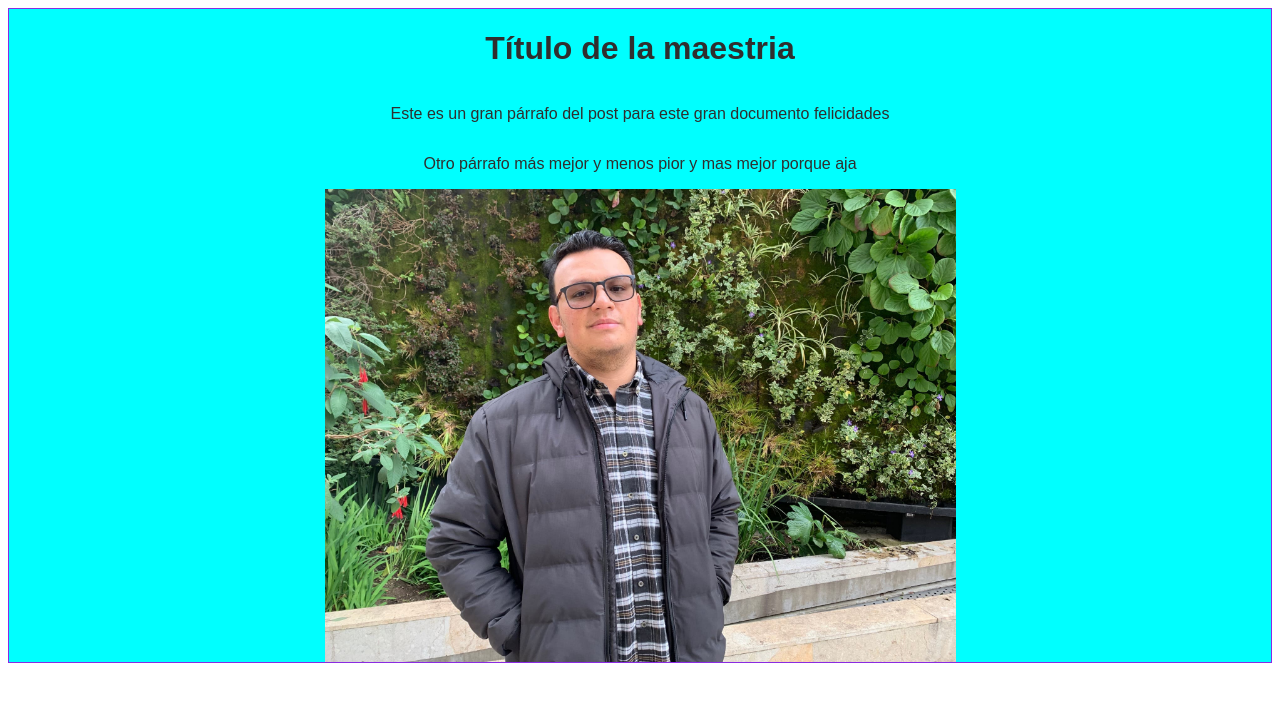
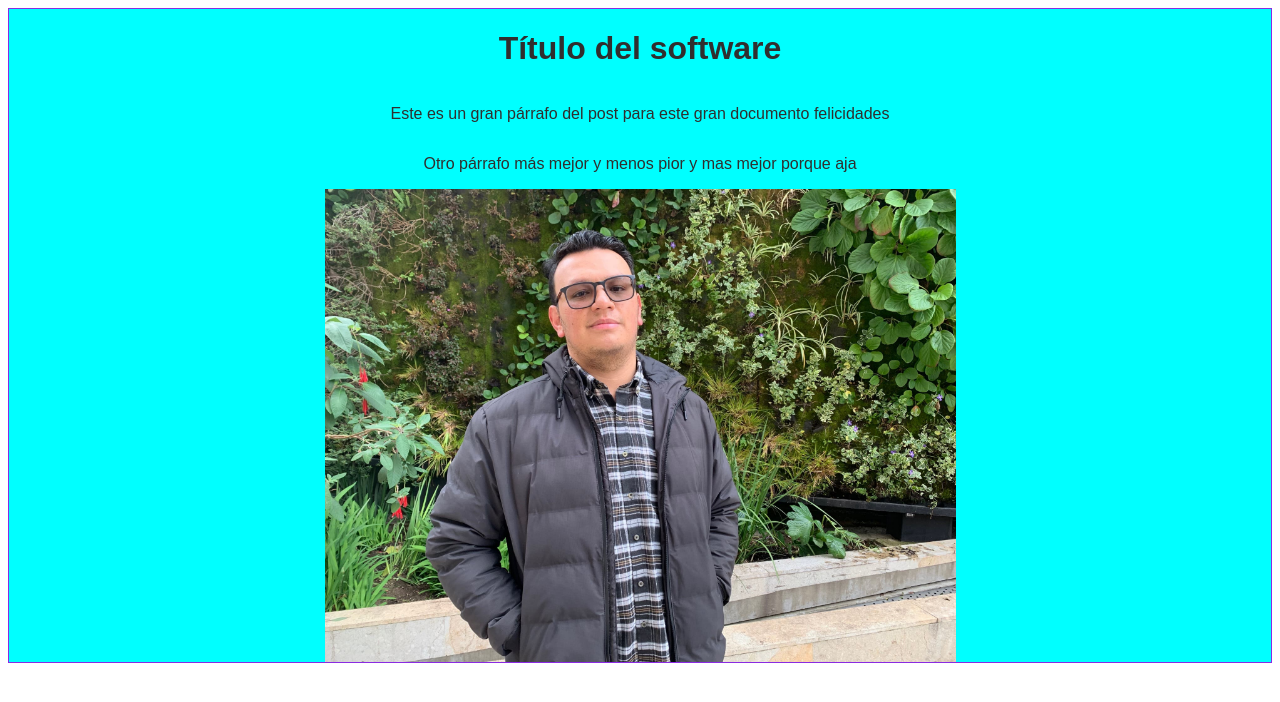
Before and after one commit to JorgeMolina91/Test-Blog, a plain HTML site: page blogpost.html in a window 1280 px wide. Drawn offline with Linux system fonts and the light colour scheme.

Commit message:
cambio titulo

```diff
--- a/blogpost.html
+++ b/blogpost.html
@@ -9,7 +9,7 @@
 </head>
 <body>
     <div class="container">
-        <h1>Título de la maestria</h1>
+        <h1>Título del software</h1>
         <p>Este es un gran párrafo del post para este gran documento felicidades</p>
         <p>Otro párrafo más mejor y menos pior y mas mejor porque aja</p>
         <img src="./img/IMG_0711 (1).jpg"/>
```
